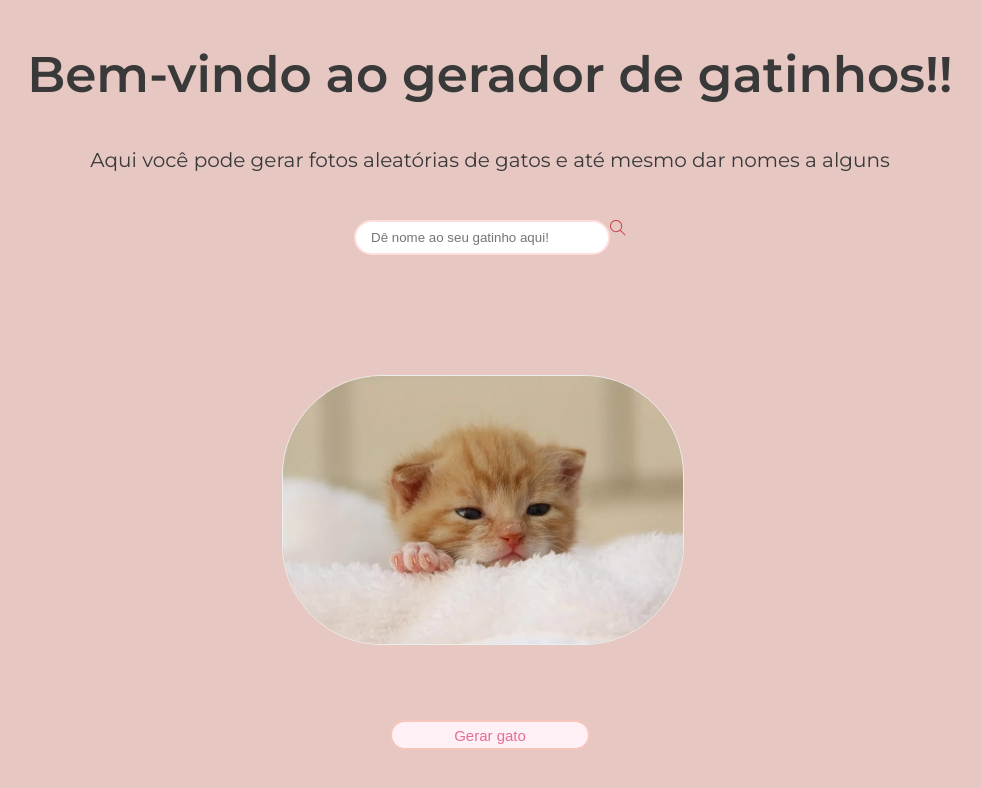
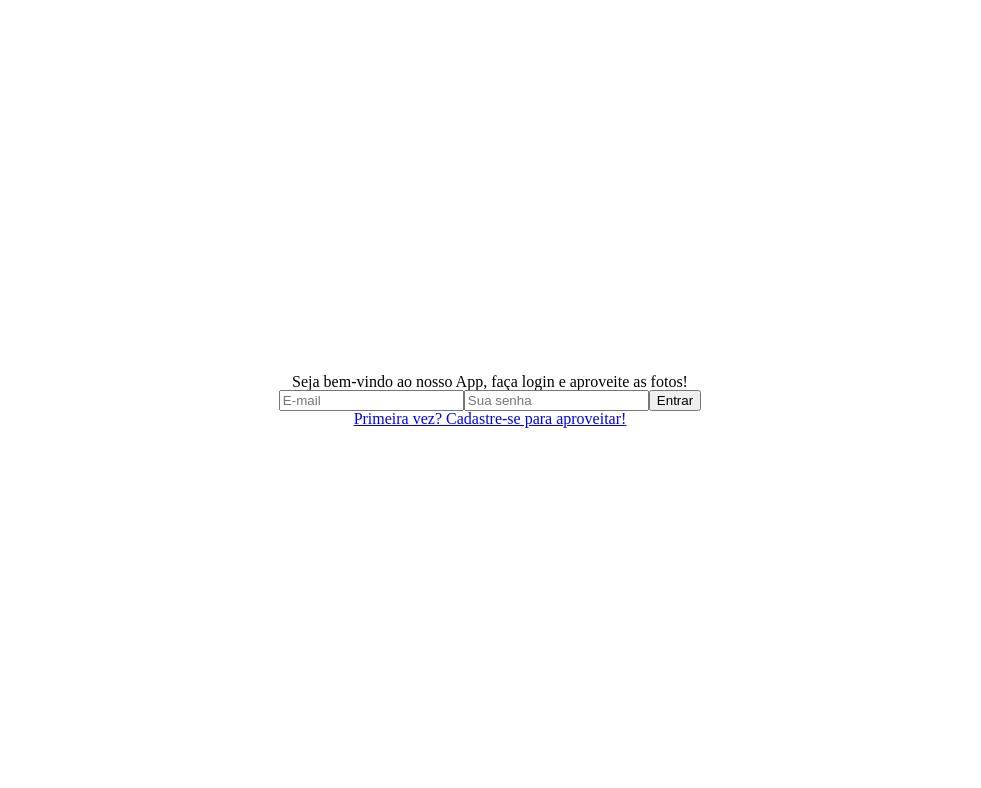
Before and after one commit to TamaraFerr/Gatos, a React (Vite) app: page / in a window 1280 px wide. Shown: the top 788 px of the page, without its empty margins (150-1131 px from the left). Built offline with nearby package versions, Linux system fonts and the light colour scheme.

Commit message:
FEAT: login page created

```diff
--- a/package.json
+++ b/package.json
@@ -14,6 +14,7 @@
     "react": "^19.0.0",
     "react-dom": "^19.0.0",
     "react-icons": "^5.5.0",
+    "react-router-dom": "^7.6.2",
     "styled-components": "^6.1.16"
   },
   "devDependencies": {
--- a/src/App.jsx
+++ b/src/App.jsx
@@ -1,116 +1,18 @@
-import styled from 'styled-components'
-import Gatinho from "./assets/gatinho.jpg"
-import { TfiSearch } from "react-icons/tfi";
+import { BrowserRouter, Routes, Route } from 'react-router-dom';
+import Login from './pages/Login';
+import Cadastro from './pages/Cadastro';
+import Home from './pages/Home';
 
 function App() {
   return (
-    <>
-      <Container>
-        <h1>Bem-vindo ao gerador de gatinhos!!</h1>
-        <h2>Aqui você pode gerar fotos aleatórias de gatos e até mesmo dar nomes a alguns</h2>
-
-        <InputContent>
-          <Input
-            type="text"
-            placeholder= "Dê nome ao seu gatinho aqui!"
-          />
-          <TfiSearch
-            color='#C83F49'
-            width='15px'
-          />
-        </InputContent>
-
-        <Content>
-          <Img src={Gatinho} alt="gatinho filhote fofo"/>
-        </Content>
-
-        <Button>Gerar gato</Button>
-      </Container>
-    </>
+    <BrowserRouter>
+      <Routes>
+        <Route path='/' element={<Login/>} />
+        <Route path='/cadastro' element={<Cadastro />} />
+        <Route path='/home' element={<Home />} />
+      </Routes>
+    </BrowserRouter>
   )
 }
 
 export default App
-
-
-const Container = styled.div`
-  box-sizing: border-box;
-  width: 100%;
-  height: 100vh;
-  display: flex;
-  flex-direction: column;
-  align-items: center;
-  background-color: #E6C7C2;
-  justify-content: space-evenly;
-
-  & h1 {
-    font-size: 50px;
-    font-weight: 600;
-    font-family: "Montserrat", sans-serif;
-    color: #393939;
-  }
-
-  & h2 {
-    font-size: 20px;
-    font-weight: 400;
-    font-family: "Montserrat", sans-serif;
-    color: #393939;
-  }
-`
-
-const Input = styled.input`
-  width: 20%;
-  height: 35px;
-  border-radius: 55px;
-  border: 2px solid #FFDFDD;
-  box-sizing: border-box;
-  padding-left: 15px;
-
-  &:focus {
-    outline: none;
-    border: 3px solid #E56E94;
-  }
-`
-
-const Img = styled.img`
-  width: 400px;
-  height: auto;
-  border-radius: 100px;
-  margin-right: 15px;
-  border: 1px solid #EAEEE9;
-`
-
-const Button = styled.button`
-  width: 200px;
-  height: 30px;
-  border-radius: 60px;
-  border: 2px solid #F6C6BD;
-  background-color: #FFF0F5;
-  font-size: 15px;
-  font-weight: 300;
-  color: #E56E94;
-  cursor: pointer;
-  transition: 0.2s;
-
-  &:hover {
-    color: #ffffff;
-    background-color: #E56E94;
-  }
-`
-
-const Content = styled.div`
-  box-sizing: border-box;
-  display: flex;
-  justify-content: center;
-  align-items: center;
-  width: 80%;
-  height: 40%;
-`
-
-const InputContent = styled.div`
-  box-sizing: border-box;
-  display: flex;
-  justify-content: center;
-  width: 100%;
-  height: 10%;
-`
--- /dev/null
+++ b/src/pages/Cadastro.jsx
@@ -0,0 +1,5 @@
+export default function Cadastro() {
+  return (
+    <></>
+  )
+}
--- /dev/null
+++ b/src/pages/Home.jsx
@@ -0,0 +1,111 @@
+import styled from "styled-components"
+import Gatinho from "../assets/gatinho.jpg"
+import { TfiSearch } from "react-icons/tfi";
+
+export default function Home() {
+  return (
+    <Container>
+      <h1>Bem-vindo ao gerador de gatinhos!!</h1>
+      <h2>Aqui você pode gerar fotos aleatórias de gatos e até mesmo dar nomes a alguns</h2>
+
+      <InputContent>
+        <Input
+          type="text"
+          placeholder= "Dê nome ao seu gatinho aqui!"
+        />
+        <TfiSearch
+          color='#C83F49'
+          width='15px'
+        />
+      </InputContent>
+
+      <Content>
+        <Img src={Gatinho} alt="gatinho filhote fofo"/>
+      </Content>
+
+      <Button>Gerar gato</Button>
+    </Container>
+  )
+}
+
+const Container = styled.div`
+  box-sizing: border-box;
+  width: 100%;
+  height: 100vh;
+  display: flex;
+  flex-direction: column;
+  align-items: center;
+  background-color: #E6C7C2;
+  justify-content: space-evenly;
+
+  & h1 {
+    font-size: 50px;
+    font-weight: 600;
+    font-family: "Montserrat", sans-serif;
+    color: #393939;
+  }
+
+  & h2 {
+    font-size: 20px;
+    font-weight: 400;
+    font-family: "Montserrat", sans-serif;
+    color: #393939;
+  }
+`
+
+const Input = styled.input`
+  width: 20%;
+  height: 35px;
+  border-radius: 55px;
+  border: 2px solid #FFDFDD;
+  box-sizing: border-box;
+  padding-left: 15px;
+
+  &:focus {
+    outline: none;
+    border: 3px solid #E56E94;
+  }
+`
+
+const Img = styled.img`
+  width: 400px;
+  height: auto;
+  border-radius: 100px;
+  margin-right: 15px;
+  border: 1px solid #EAEEE9;
+`
+
+const Button = styled.button`
+  width: 200px;
+  height: 30px;
+  border-radius: 60px;
+  border: 2px solid #F6C6BD;
+  background-color: #FFF0F5;
+  font-size: 15px;
+  font-weight: 300;
+  color: #E56E94;
+  cursor: pointer;
+  transition: 0.2s;
+
+  &:hover {
+    color: #ffffff;
+    background-color: #E56E94;
+  }
+`
+
+const Content = styled.div`
+  box-sizing: border-box;
+  display: flex;
+  justify-content: center;
+  align-items: center;
+  width: 80%;
+  height: 40%;
+`
+
+const InputContent = styled.div`
+  box-sizing: border-box;
+  display: flex;
+  justify-content: center;
+  width: 100%;
+  height: 10%;
+`
--- /dev/null
+++ b/src/pages/Login.jsx
@@ -0,0 +1,39 @@
+import { Link } from "react-router-dom"
+import styled from "styled-components"
+
+export default function Login() {
+  return (
+    <Container>
+      <div>
+        <h1>Seja bem-vindo ao nosso App, faça login e aproveite as fotos!</h1>
+      </div>
+
+      <div>
+        <input
+          placeholder="E-mail"
+          type="text"
+        />
+
+        <input
+          placeholder="Sua senha"
+          type="password"
+        />
+
+        <button>Entrar</button>
+      </div>
+
+      <Link to={"/cadastro"}>
+        Primeira vez? Cadastre-se para aproveitar!
+      </Link>
+    </Container>
+  )
+}
+
+const Container = styled.div`
+  width: 100%;
+  height: 100vh;
+  display: flex;
+  flex-direction: column;
+  align-items: center;
+  justify-content: center;
+`
```
Also changed, not shown: 1 other file (tests, documents, lock files or other folders).
